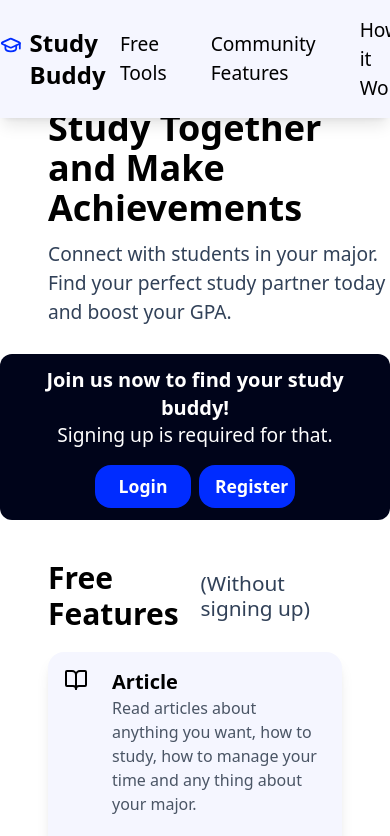
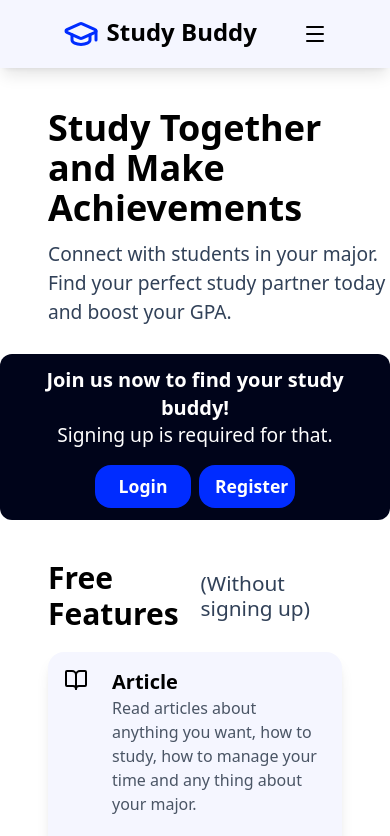
Before and after one commit to IbrahimZherati/StudyBuddy, a Next.js app in the folder studybuddy-frontend/: page / in a window 390 px wide. Shown: the top 836 px of the page. Built offline with nearby package versions, Linux system fonts and the light colour scheme.

Commit message:
make Header Component Responsive

```diff
--- a/studybuddy-frontend/components/Header.jsx
+++ b/studybuddy-frontend/components/Header.jsx
@@ -1,10 +1,16 @@
+'use client'
+import React, { useState } from 'react';
 import Link from 'next/link'
-import React from 'react'
-import { GraduationCap } from 'lucide-react'
+import { GraduationCap, Menu , X} from 'lucide-react'
 
 export default function Header() {
+
+	const [open , setOpen] = useState(false);
+
     return (
-		<header className='flex-row-center justify-evenly py-4 border-0 shadow-lg bg-[#F5F6FF] fixed w-full top-0 z-10000'>
+		<header className='border-0 shadow-lg bg-[#F5F6FF] fixed w-full top-0 z-10000'>
+			<div className='max-w-7xl mx-auto px-4 sm:px-6 lg:px-8 flex-row-center justify-evenly py-4'>
+
 				<div className='flex gap-2'>
 					<GraduationCap className='text-[#002CFF] w-9 h-9'/>
 
@@ -13,7 +19,8 @@ export default function Header() {
 					</h1>
 				</div>
 
-			<div className='flex-row-center gap-11'>
+				{/* Desktop Menu */}
+                <div className='hidden md:flex-row-center gap-11'>
 					<Link href="#freeFeatures"><span className='nav-link'>Free Tools</span></Link>
 
 					<Link href="#communityFeatures"><span className='nav-link'>Community Features</span></Link>
@@ -28,6 +35,33 @@ export default function Header() {
 						</button>
 					</Link>
 				</div>
+
+				{/* Mobile Button */}
+				<button className='md:hidden' onClick={() => setOpen(!open)}>
+					{open ? <X /> : <Menu />}
+				</button>
+
+			</div>
+
+			{/* Mobile Menu */}
+			{open && (
+				<div className='md:hidden bg-[#F5F6FF] px-6 pb-4 flex-col-center gap-3 shadow-lg '>
+					<Link href="#freeFeatures"><span className='nav-link'>Free Tools</span></Link>
+
+					<Link href="#communityFeatures"><span className='nav-link'>Community Features</span></Link>
+
+					<Link href="#howItWorks"><span className='nav-link'>How it Works</span></Link>
+
+					<Link href="#reviews"><span className='nav-link'>Reviews</span></Link>
+
+					<Link href="/register">
+						<button className='btn-sign'>
+							Register
+						</button>
+					</Link>
+				</div>
+			)}
+
 		</header>
     )
 }
```
Lines whose indentation alone changed are shown as unchanged.
